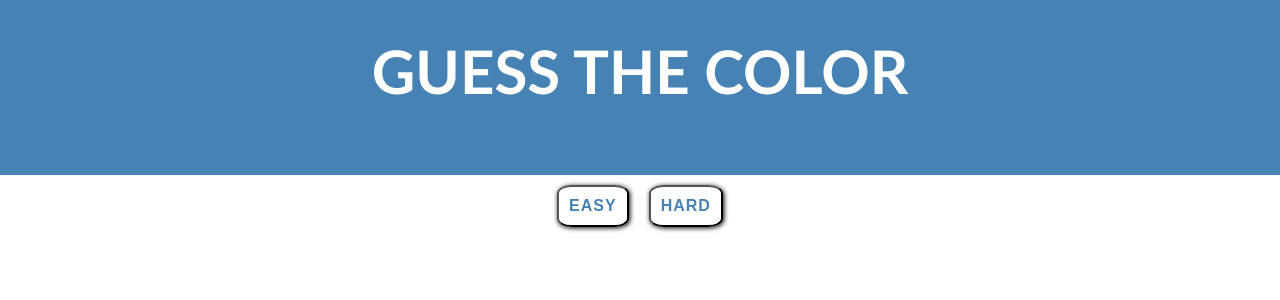
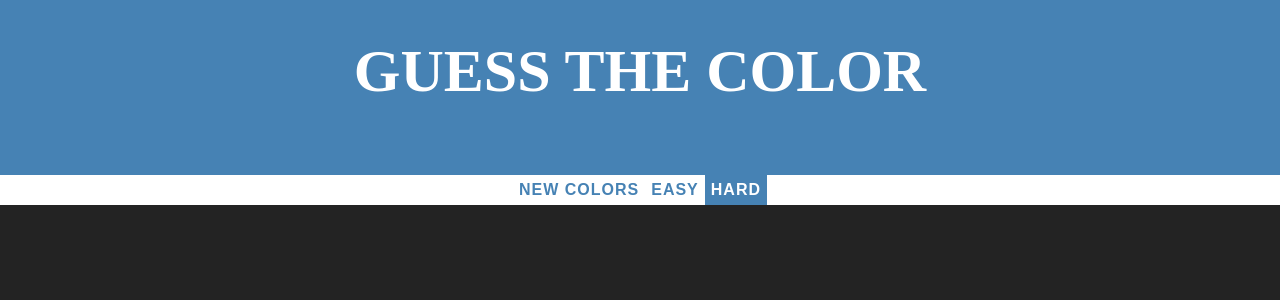
Before and after one commit to thaotpphung/rgb-guessing-game-frontend, a React (Create React App) app: page / in a window 1280 px wide. Shown: the top 300 px of the page. Built offline with nearby package versions, Linux system fonts and the light colour scheme.

Commit message:
minor fix in App.jsx

```diff
--- a/src/components/Stripe/Stripe.jsx
+++ b/src/components/Stripe/Stripe.jsx
@@ -3,8 +3,10 @@ import React from "react";
 const Stripe = ({onEasyModeChange, onHardModeChange}) => {
     return (
         <div className="stripe">
-            <button onClick={onEasyModeChange}>Easy</button>
-            <button onClick={onHardModeChange}>Hard</button>
+            <button id="reset">New Colors</button>
+            {/* <span id="message"></span> */}
+            <button onClick={onEasyModeChange} class="mode">Easy</button>
+            <button onClick={onHardModeChange} class="mode selected">Hard</button>
         </div>
     );
 }
--- a/src/container/App.css
+++ b/src/container/App.css
@@ -1,39 +1,7 @@
-.App {
-  text-align: center;
-}
-
-.App-logo {
-  animation: App-logo-spin infinite 20s linear;
-  height: 40vmin;
-}
-
-.App-header {
-  background-color: #282c34;
-  min-height: 100vh;
-  display: flex;
-  flex-direction: column;
-  align-items: center;
-  justify-content: center;
-  font-size: calc(10px + 2vmin);
-  color: white;
-}
-
-.App-link {
-  color: #61dafb;
-}
-
-@keyframes App-logo-spin {
-  from {
-    transform: rotate(0deg);
-  }
-  to {
-    transform: rotate(360deg);
-  }
-}
-
-
 body {
-	font-family: Calibri;
+	background-color: #232323;
+	margin: 0;
+	font-family: "Montserrat", "Avenir";
 }
 
 .heading {
@@ -52,22 +20,25 @@ body {
 }
 
 .stripe {
-	background-color: white;
+  background: white;
+	height: 30px;
 	text-align: center;
+	color: black;
 }
 
 button {
-	color: steelblue;
-	box-shadow: 1px 1px 5px black;
-	margin: 10px;
-	padding: 10px;
-	border-radius: 20%;
+  border: none;
+	background: none;
+	text-transform: uppercase;
 	height: 100%;
 	font-weight: 700;
+	color: steelblue;
 	letter-spacing: 1px;
-	background: none;
-	text-transform: uppercase;
 	font-size: inherit;
+	transition: all 0.3s;
+	-webkit-transition: all 0.3s;
+	-moz-transition: all 0.3s;
+	outline: none;
 }
 
 .container {
@@ -77,8 +48,17 @@ button {
 
 .square {
 	width: 30%;
+	/* background: purple; */
 	padding-bottom: 30%;
 	float: left;
 	margin: 1.66%;
-	border-radius: 20%;
+	border-radius: 15%;
+	transition: background 0.6s;
+	-webkit-transition: background 0.6s;
+	-moz-transition: background 0.6s;
 }
+
+.selected {
+	color: white;
+	background: steelblue;
+}
--- a/src/container/App.jsx
+++ b/src/container/App.jsx
@@ -1,7 +1,6 @@
 import React, { Component } from "react";
 import Heading from "../components/Heading/Heading";
 import Stripe from "../components/Stripe/Stripe";
-// import Square from "../components/Square/Square";
 import SquareList from "../components/SquareList/SquareList";
 import "./App.css";
 
@@ -49,8 +48,8 @@ class App extends Component {
       b = Math.floor(Math.random() * 256);
       colors.push("rgb(" + r + ", " + g + ", " + b + ")");
     }
+    winningColor = colors[Math.floor(Math.random() * colors.length)];
     this.setState({ colors });
-    winningColor = colors[Math.floor(Math.random() * colors.length)];
     this.setState({ winningColor });
     this.setState({ message: "Guess The Color" });
     this.setState({ headingColor: "steelblue" });
--- a/src/index.css
+++ b/src/index.css
@@ -1,3 +1,36 @@
+.App {
+  text-align: center;
+}
+
+.App-logo {
+  animation: App-logo-spin infinite 20s linear;
+  height: 40vmin;
+}
+
+.App-header {
+  background-color: #282c34;
+  min-height: 100vh;
+  display: flex;
+  flex-direction: column;
+  align-items: center;
+  justify-content: center;
+  font-size: calc(10px + 2vmin);
+  color: white;
+}
+
+.App-link {
+  color: #61dafb;
+}
+
+@keyframes App-logo-spin {
+  from {
+    transform: rotate(0deg);
+  }
+  to {
+    transform: rotate(360deg);
+  }
+}
+
 body {
   margin: 0;
   padding: 0;
```
